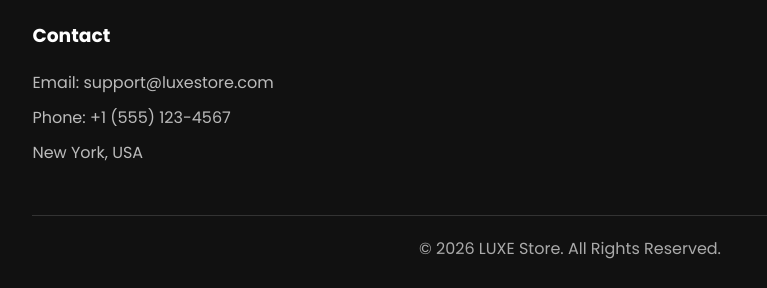
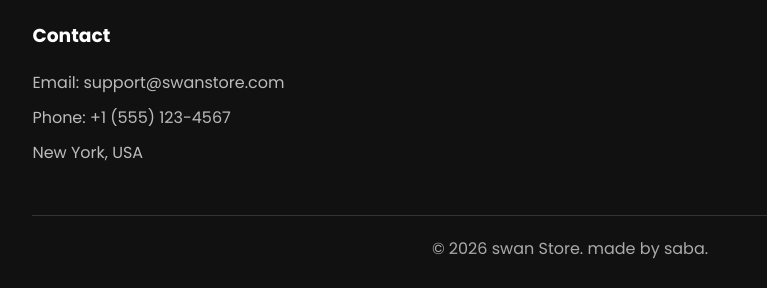
Before and after one commit to saba-nadeem636/lasr1, a plain HTML site: page index.html in a window 1280 px wide. Shown: the part 6301-6589 px from the top of the page, 70-837 px from the left. Drawn offline with Linux system fonts and the light colour scheme.

Commit message:
Update index.html

```diff
--- a/index.html
+++ b/index.html
@@ -524,7 +524,7 @@ im
 
             <h3>Contact</h3>
 
-            <p>Email: support@luxestore.com</p>
+            <p>Email: support@swanstore.com</p>
 
             <p>Phone: +1 (555) 123-4567</p>
 
@@ -537,7 +537,7 @@ im
     <div class="footer-bottom">
 
         <p>
-            © 2026 LUXE Store. All Rights Reserved.
+            © 2026 swan Store. made by saba.
         </p>
 
     </div>
```
